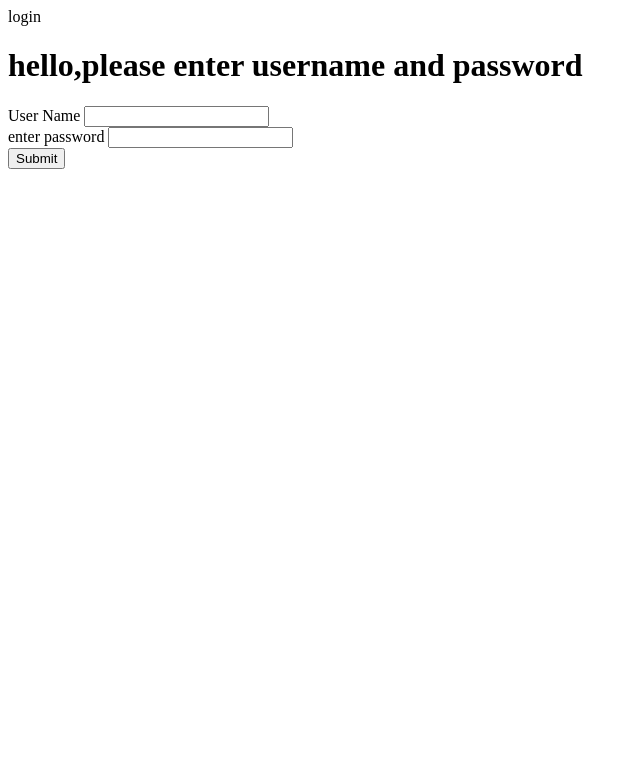
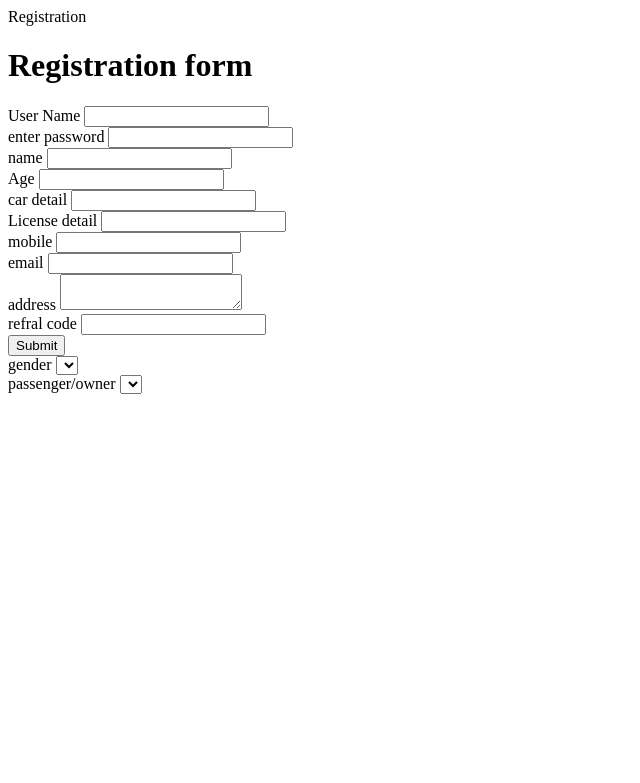
Before and after one commit to nikhil227/greenpool, a Flask app: page /login in a window 1280 px wide. Shown: the top 783 px of the page, without its empty margins (0-640 px from the left). Run offline with Flask 2, Linux system fonts and the light colour scheme; lists and menus that the app fills with data are empty; parts of the project's set-up code (start-up, migrations or seed data) failed here and were passed over; some libraries are stand-ins or nearby versions.

Commit message:
enum working

```diff
--- a/app/main/forms.py
+++ b/app/main/forms.py
@@ -1,11 +1,21 @@
 from flask import Flask, request
 from flask import render_template
 from flask_wtf import Form
-from wtforms import StringField, SubmitField, PasswordField
-from wtforms.validators import DataRequired, Length
+from wtforms import SelectField, StringField, SubmitField, PasswordField, IntegerField, TextAreaField
+from wtforms.validators import DataRequired, Length, Email
 import flask_bootstrap
 
 class RegistrationForm(Form):
     loginid = StringField('User Name', validators=[DataRequired()])
     password = PasswordField('enter password', validators=[DataRequired(), Length(min=5,max=20) ])
+    name = StringField('name', validators=[DataRequired()])
+    age = IntegerField('Age', validators=[DataRequired()])
+    cardetail = StringField('car detail')
+    licensedetail = StringField('License detail')
+    mobile = IntegerField('mobile', validators=[DataRequired(), Length(min=10, max=10, message="enter a 10 digit valid mobile number")])
+    email = StringField('email', validators=[DataRequired(), Email()])
+    address = TextAreaField('address', validators=[DataRequired()])
+    refralid = IntegerField('refral code')
     submit = SubmitField('Submit')
+    sex = SelectField('gender')
+    registeredas = SelectField('passenger/owner')
--- a/app/main/views.py
+++ b/app/main/views.py
@@ -10,6 +10,17 @@ def login():
         reg = Registration()
         reg.loginid = form.loginid.data
         reg.password = form.password.data
+        reg.name = form.name.data
+        reg.age = form.age.data
+        reg.cardetail = form.cardetail.data
+        reg.mobile = form.mobile.data
+        reg.email = form.email.data
+        reg.address = form.address.data
+        reg.referalid = form.refralid.data
+        reg.sex = form.sex.data
+        reg.registeredas = form.registeredas.data
+
         db.session.add(reg)
         db.session.commit()
+
     return render_template('login.html', form=form)
--- a/app/templates/login.html
+++ b/app/templates/login.html
@@ -1,7 +1,7 @@
 
 {% import "bootstrap/wtf.html" as wtf %}
-{% block title %}login{% endblock %}
+{% block title %}Registration{% endblock %}
 {% block page_content %}
-<div class="page-header"><h1>hello,please enter username and password</h1></div>
+<div class="page-header"><h1>Registration form </h1></div>
 {{ wtf.quick_form(form) }}
 {% endblock %}
--- a/config/dev.yml
+++ b/config/dev.yml
@@ -2,4 +2,4 @@ mysql:
     connection:
         mysql+pymysql://root:nikhil123@localhost/pool
 
-port: 5054
+port: 5058
```
Also changed, not shown: app/tables.py (+10 -2 lines), 3 other files.
